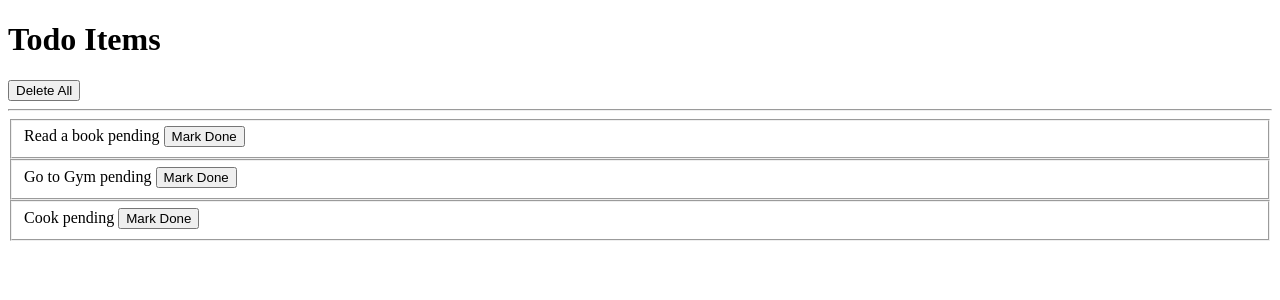
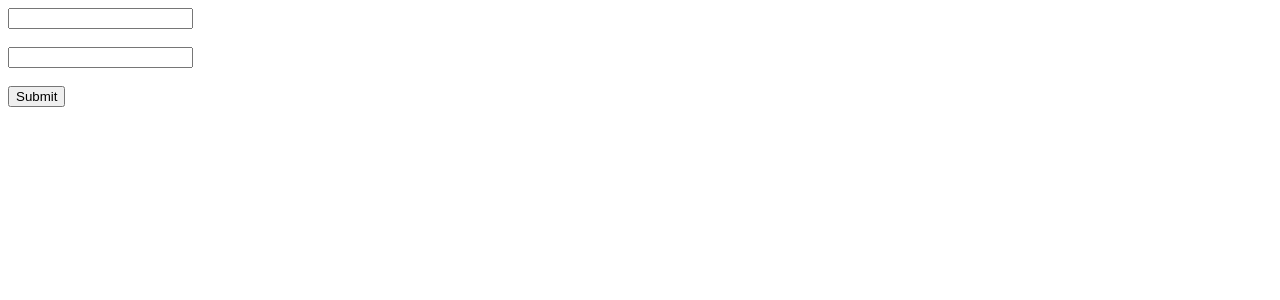
Before and after one commit to gavand-sagar/vite-project-feb-react-mui, a React (Vite) app: page / in a window 1280 px wide. Shown: the top 300 px of the page. Built offline with nearby package versions, Linux system fonts and the light colour scheme.

Commit message:
simple react-hook-form

```diff
--- a/package.json
+++ b/package.json
@@ -11,7 +11,8 @@
   },
   "dependencies": {
     "react": "^19.2.0",
-    "react-dom": "^19.2.0"
+    "react-dom": "^19.2.0",
+    "react-hook-form": "^7.71.2"
   },
   "devDependencies": {
     "@eslint/js": "^9.39.1",
--- a/src/App.tsx
+++ b/src/App.tsx
@@ -1,5 +1,7 @@
 import './App.css'
 import Lab3 from './HandleInput/Lab3'
+import Lab4 from './HandleInput/Lab4'
+import ReactHookForm from './ReactHookForm.tsx/Reacthookform'
 import PropDrillA from './Reducer/PropDrill'
 import UseReducerCart from './Reducer/UseReducerCart'
 import UseReducerDemo from './Reducer/UseReducerDemo'
@@ -8,7 +10,7 @@ import UseReducerDemo from './Reducer/UseReducerDemo'
 function App() {
   return (
     <>
-      <UseReducerCart/>
+      <ReactHookForm/>
     </>
   )
 }
--- /dev/null
+++ b/src/HandleInput/Lab4.tsx
@@ -0,0 +1,20 @@
+import React, { useEffect, useRef, useState } from 'react'
+
+type Props = {}
+
+export default function Lab4({ }: Props) {
+    let refObject = useRef(null);
+
+    function handleSubmit() {
+        console.log(refObject?.current?.value)
+    }
+
+    return (
+        <div>
+            <h1>Lab4</h1>
+            <br />
+            <input ref={refObject}></input>
+            <button onClick={handleSubmit}>Ref Change</button>
+        </div>
+    )
+}
--- /dev/null
+++ b/src/ReactHookForm.tsx/Reacthookform.tsx
@@ -0,0 +1,33 @@
+import { useForm } from "react-hook-form"
+
+
+type Inputs = {
+    username: string
+    password: string
+}
+
+export default function ReactHookForm() {
+    const { register, handleSubmit, formState: { errors } } = useForm<Inputs>()
+
+    const onSubmit = (data: any) => {
+        // json data
+        // api call also
+        console.log(data)
+    }
+
+    return (
+        /* "handleSubmit" will validate your inputs before invoking "onSubmit" */
+        <form onSubmit={handleSubmit(onSubmit)}>
+
+            <input {...register('username', { required: true })} />
+            <br />
+            {errors.username && <span>Username Required</span>}
+            <br />
+            <input {...register('password', { required: true })} />
+            <br />
+            {errors.password && <span>Password Required</span>}
+            <br />
+            <input type="submit" />
+        </form>
+    )
+}
```
Also changed, not shown: 1 other file (tests, documents, lock files or other folders).
